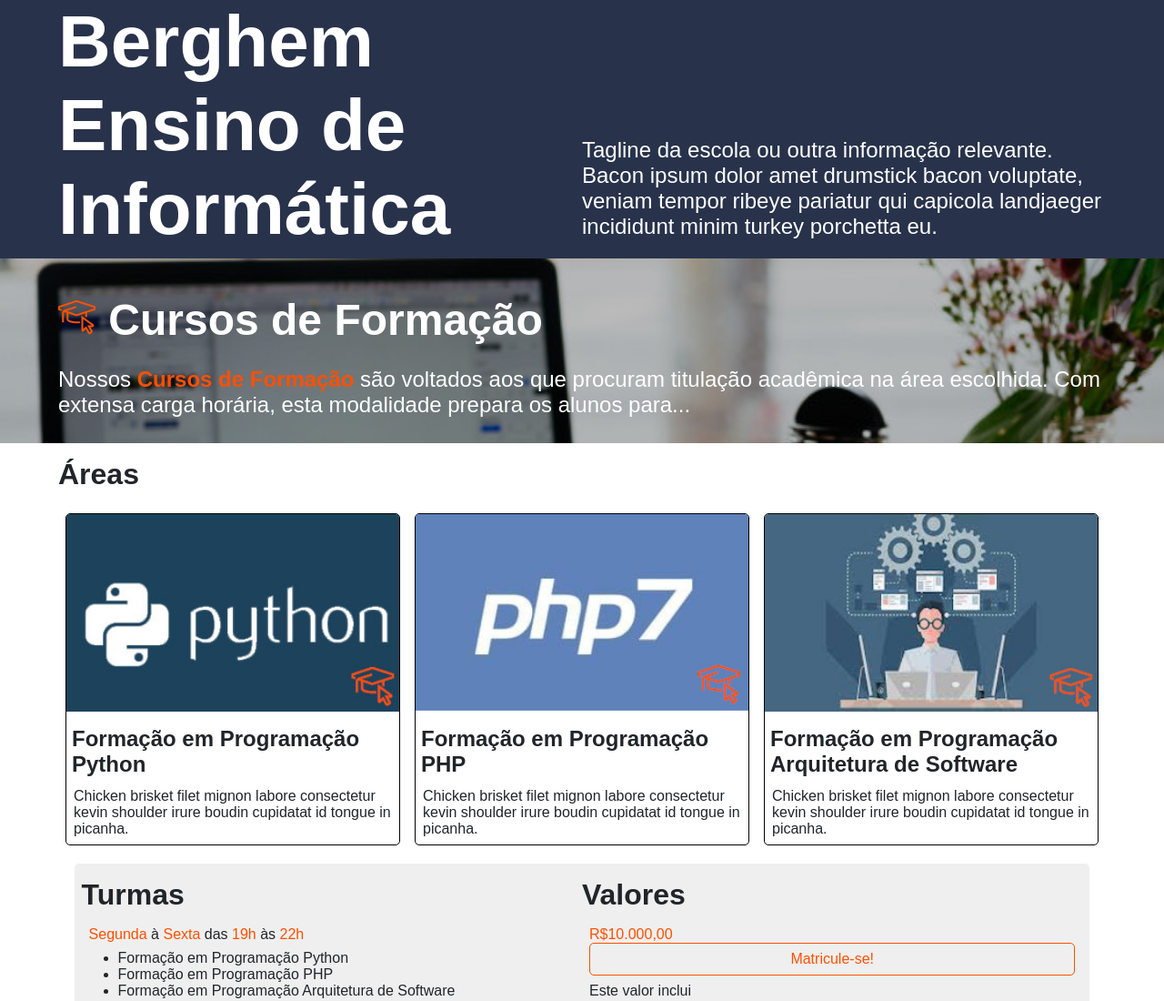
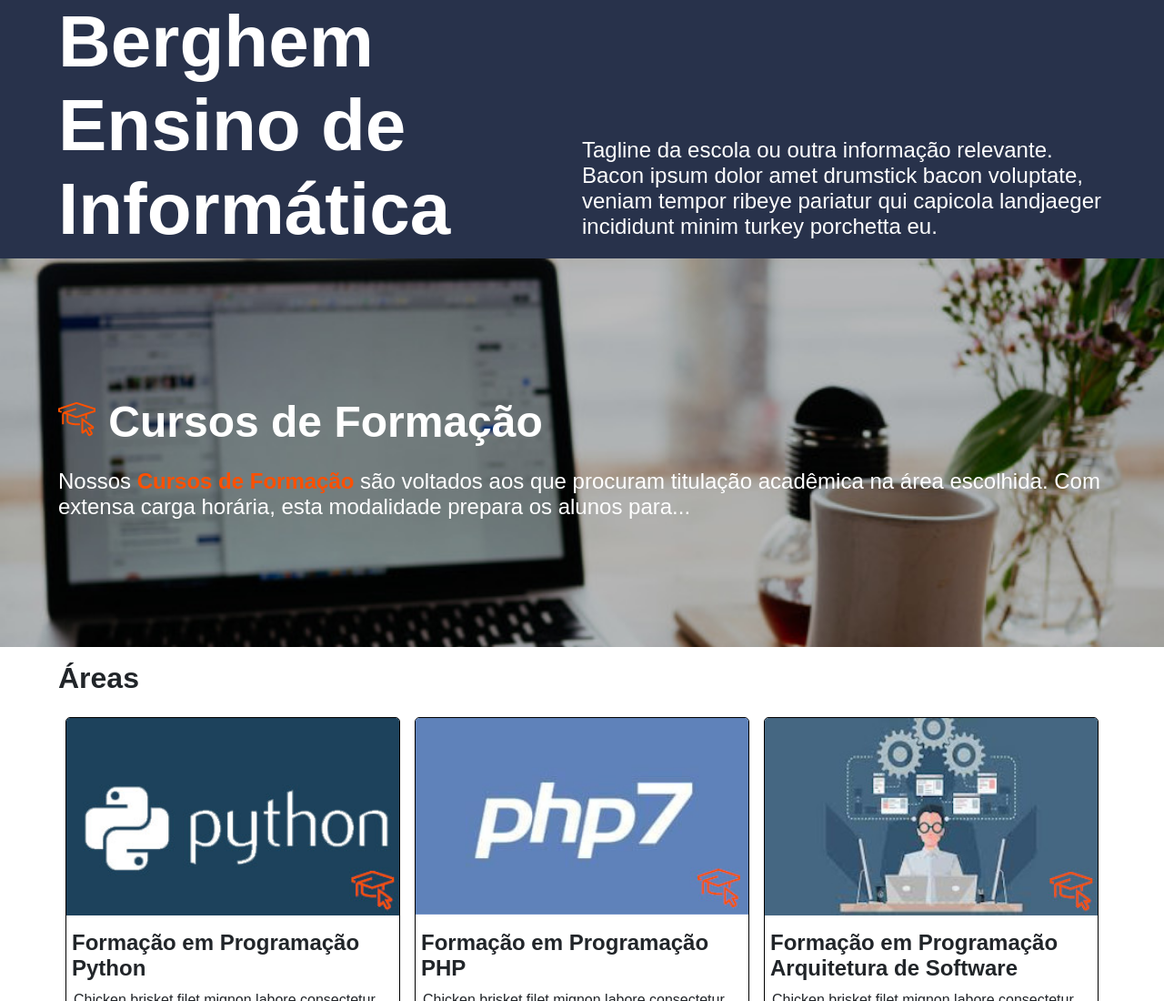
Before and after one commit to santosnna/case-berghem, a plain HTML site: page index.html in a window 1280 px wide. Shown: the top 1100 px of the page at 91% size. Drawn offline with Linux system fonts and the light colour scheme.

Commit message:
Fix banner height

```diff
--- a/css/berghem-style-mq.css
+++ b/css/berghem-style-mq.css
@@ -1,6 +1,4 @@
 @media(min-width : 425px) {
-
-
   h1 {
     font-size: 2em;
     margin: 0;
--- a/css/berghem-style.css
+++ b/css/berghem-style.css
@@ -36,7 +36,7 @@ h1 {
 }
 
 aside {
-  padding: 1em 0;
+  padding: 10% 0;
   color: #ffffff;
 }
 
```
